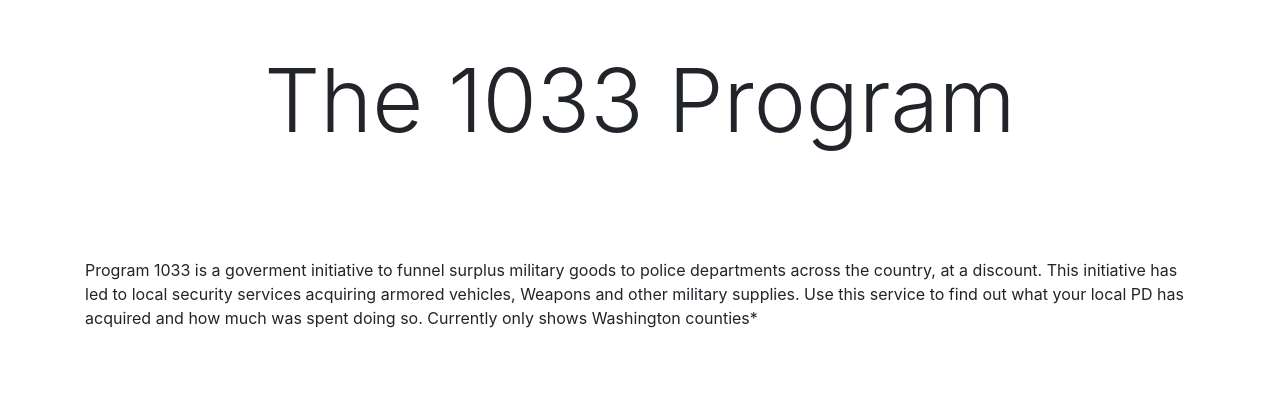
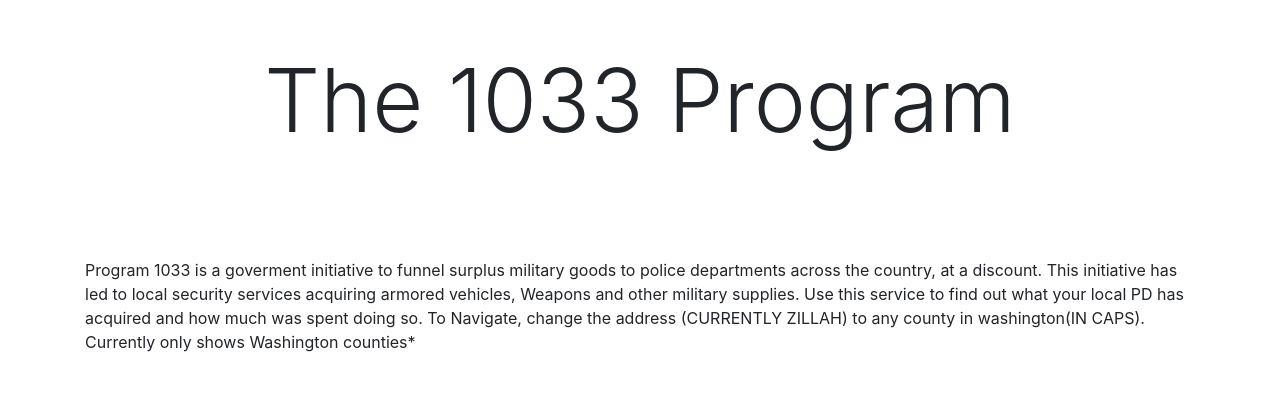
Before and after one commit to devanyk2/checkBalance, a Flask app: page /1/1 in a window 1280 px wide. Shown: the top 393 px of the page. Run offline with Flask 2, Linux system fonts and the light colour scheme; data that the repository does not hold is empty; some libraries are stand-ins or nearby versions.

Commit message:
update home.html
Added a message for usability

```diff
--- a/main/templates/home.html
+++ b/main/templates/home.html
@@ -22,7 +22,7 @@
     <div class="container">
       <div class="row">
         <div class="col-md-12">
-          <p class="" style="">Program 1033 is a goverment initiative to funnel surplus military goods to police departments across the country, at a discount. This initiative has led to local security services acquiring armored vehicles, Weapons and other military supplies. Use this service to find out what your local PD has acquired and how much was spent doing so. Currently only shows Washington counties*</p>
+          <p class="" style="">Program 1033 is a goverment initiative to funnel surplus military goods to police departments across the country, at a discount. This initiative has led to local security services acquiring armored vehicles, Weapons and other military supplies. Use this service to find out what your local PD has acquired and how much was spent doing so. To Navigate, change the address (CURRENTLY ZILLAH) to any county in washington(IN CAPS). Currently only shows Washington counties*</p>
         </div>
       </div>
     </div>
```
